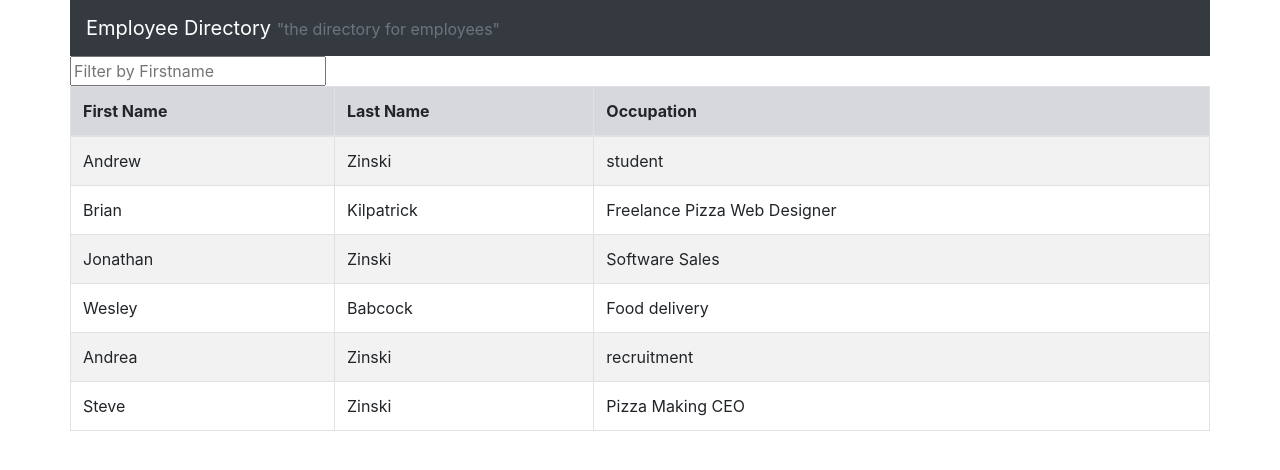
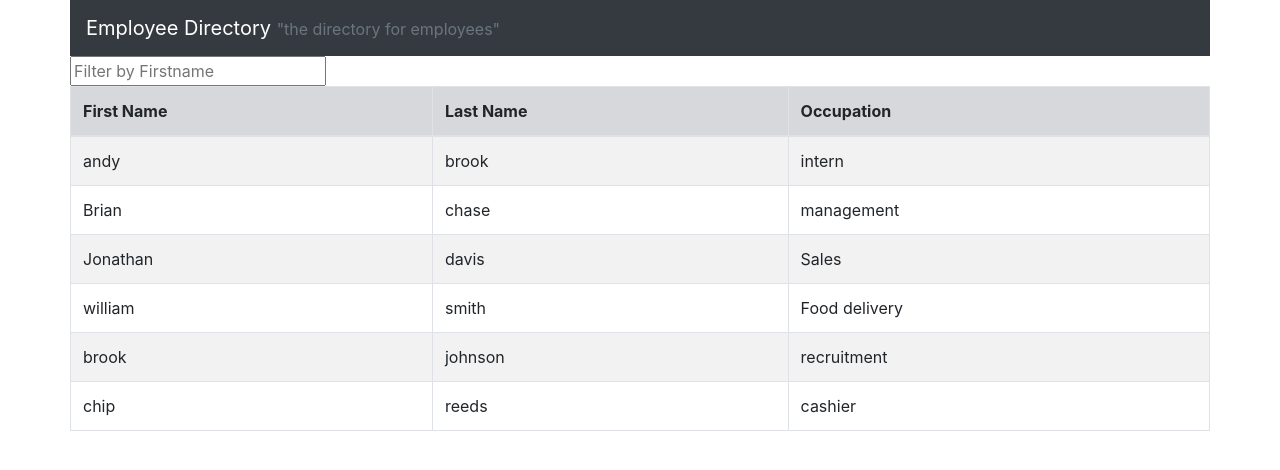
Before and after one commit to AZGchip/react_employee_directory, a React (Create React App) app: page / in a window 1280 px wide. Shown: the top 470 px of the page. Built offline with nearby package versions, Linux system fonts and the light colour scheme.

Commit message:
added readme, cleaned up code

```diff
--- a/package.json
+++ b/package.json
@@ -8,6 +8,7 @@
     "@testing-library/react": "^9.5.0",
     "@testing-library/user-event": "^7.2.1",
     "create-react-class": "^15.6.3",
+    "gh-pages": "^3.1.0",
     "react": "^16.13.1",
     "react-bootstrap": "^1.0.1",
     "react-dom": "^16.13.1",
@@ -18,8 +19,8 @@
     "build": "react-scripts build",
     "test": "react-scripts test",
     "eject": "react-scripts eject",
-    "predeploy":"npm run build",
-    "deploy":"gh-pages -d build"
+    "predeploy": "npm run build",
+    "deploy": "gh-pages -d build"
   },
   "eslintConfig": {
     "extends": "react-app"
--- a/src/components/Filter.js
+++ b/src/components/Filter.js
@@ -1,53 +1,5 @@
 import React from "react"
 function Filterby(props) {
-    let employees = [
-        {
-            id: 1,
-            firstName: "Andrew",
-            lastName: "Zinski",
-            occupation: "student"
-        },
-        {
-            id: 2,
-            firstName: "Brian",
-            lastName: "Kilpatrick",
-            occupation: "Freelance Pizza Web Designer"
-        },
-        {
-            id: 3,
-            firstName: "Jonathan",
-            lastName: "Zinski",
-            occupation: "Software Sales"
-        },
-        {
-            id: 4,
-            firstName: "Wesley",
-            lastName: "Babcock",
-            occupation: "Food delivery"
-        },
-        {
-            id: 5,
-            firstName: "Andrea",
-            lastName: "Zinski",
-            occupation: "recruitment"
-        },
-        {
-            id: 5,
-            firstName: "Steven",
-            lastName: "Zinski",
-            occupation: "network management"
-        }
-    ]
-
-
-    // var filteredEmployee = employees.filter(function (e) {
-    //     let strings = "Zinski"
-    //     let key = Object.keys(e)[2]
-    //     console.log(e[key])
-    //     return e[key] === strings
-
-    //   });
-
     return <div className="container">
         <div className=" row">
 
--- a/src/components/List.js
+++ b/src/components/List.js
@@ -4,50 +4,43 @@ import Filter from "./Filter"
 let employees = [
     {
         id: 1,
-        firstName: "Andrew",
-        lastName: "Zinski",
-        occupation: "student"
+        firstName: "andy",
+        lastName: "brook",
+        occupation: "intern"
     },
     {
         id: 2,
         firstName: "Brian",
-        lastName: "Kilpatrick",
-        occupation: "Freelance Pizza Web Designer"
+        lastName: "chase",
+        occupation: "management"
     },
     {
         id: 3,
         firstName: "Jonathan",
-        lastName: "Zinski",
-        occupation: "Software Sales"
+        lastName: "davis",
+        occupation: "Sales"
     },
     {
         id: 4,
-        firstName: "Wesley",
-        lastName: "Babcock",
+        firstName: "william",
+        lastName: "smith",
         occupation: "Food delivery"
     },
     {
         id: 5,
-        firstName: "Andrea",
-        lastName: "Zinski",
+        firstName: "brook",
+        lastName: "johnson",
         occupation: "recruitment"
     },
     {
         id: 6,
-        firstName: "Steve",
-        lastName: "Zinski",
-        occupation: "Pizza Making CEO"
+        firstName: "chip",
+        lastName: "reeds",
+        occupation: "cashier"
     }
 ]
 let sortCase = {}
 let filteredArray = {};
-
-
-
-//sort by currentsort
-
-
-
 
 
 class List extends Component {
@@ -84,7 +77,7 @@ class List extends Component {
                 return e[key].toUpperCase().includes(event.target.value.toUpperCase())
             })
         }
-        else{
+        else {
             filteredEmployee = employees
             console.log("else")
         }
@@ -99,7 +92,7 @@ class List extends Component {
                 </tr>
             ))
         });
-        console.log("this is filtered Array",this.state.filteredArray)
+        console.log("this is filtered Array", this.state.filteredArray)
     };
     handleSortChange = (param) => {
         // y/n is inverted
@@ -192,6 +185,4 @@ class List extends Component {
         );
     }
 }
-
-
 export default List
```
Also changed, not shown: 2 other files (tests, documents, lock files or other folders).
